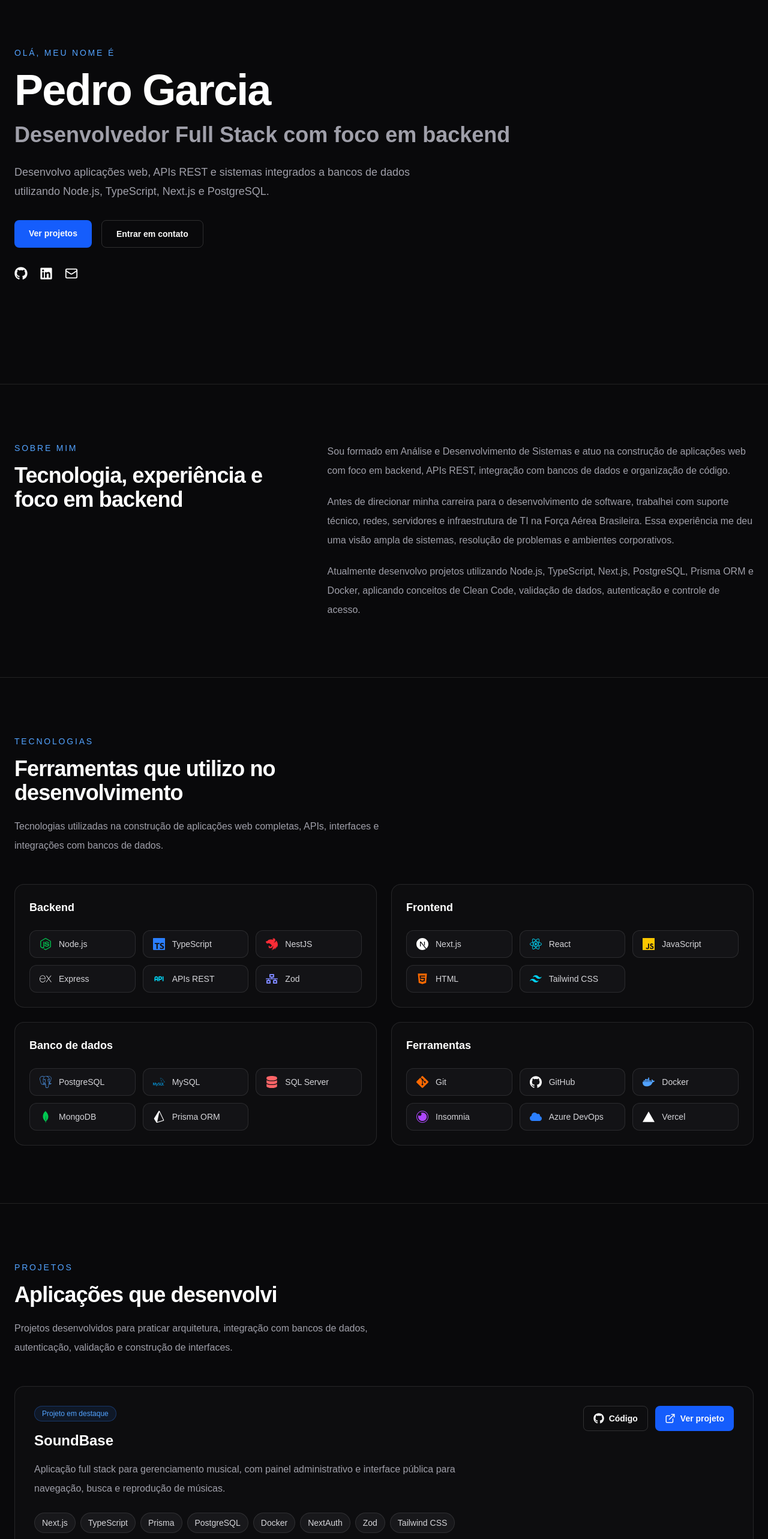
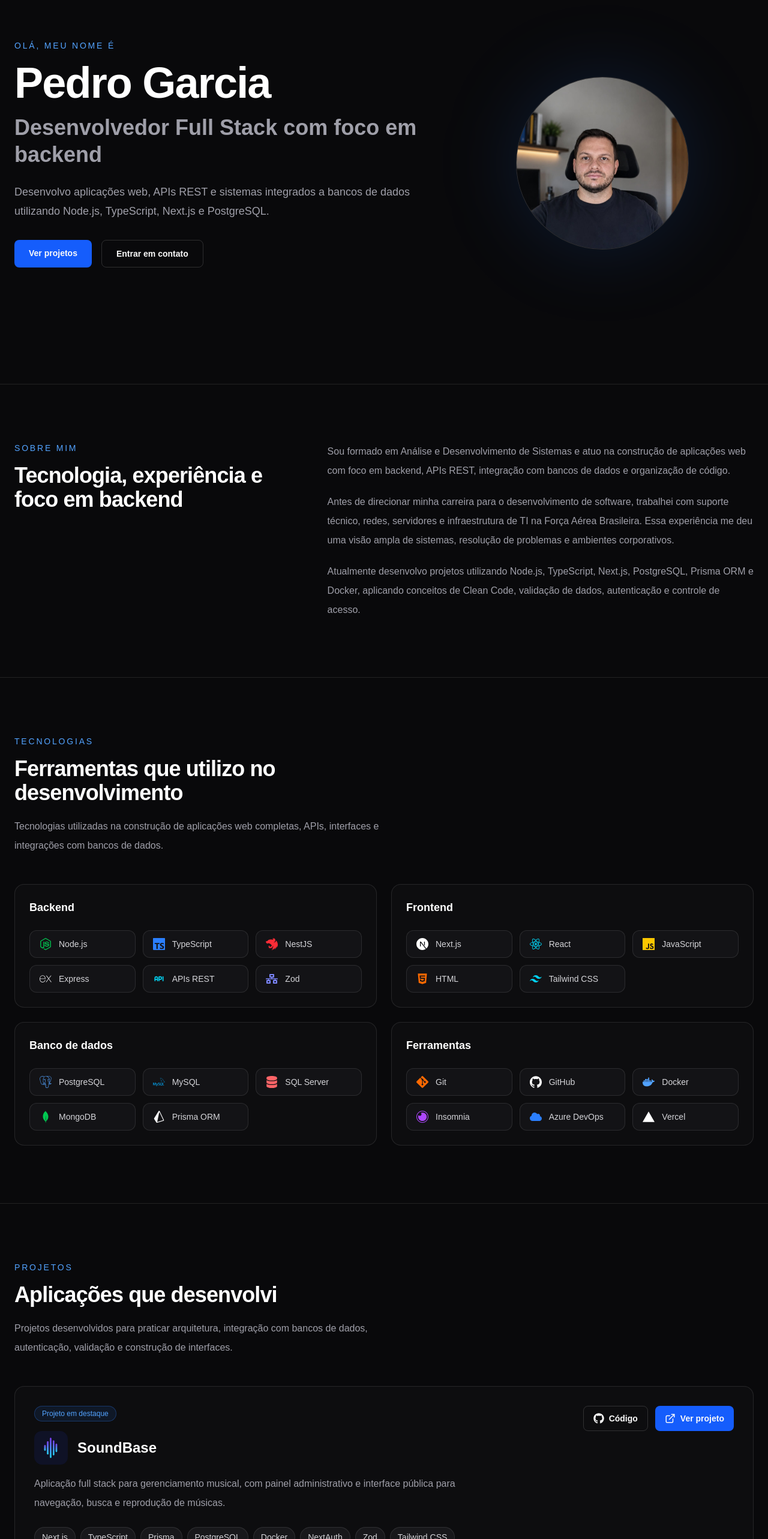
Before and after one commit to pedrogarciaphgs/portfolio-pedro, a Next.js app: page / in a window 1280 px wide. Shown: the part 160-2726 px from the top of the page at 60% size. Built offline with nearby package versions, Linux system fonts and the light colour scheme.

Commit message:
feat: complete initial portfolio layout

```diff
--- a/src/app/page.tsx
+++ b/src/app/page.tsx
@@ -1,10 +1,11 @@
-import { Mail } from "lucide-react";
-import { FaGithub, FaLinkedin } from "react-icons/fa";
 import { About } from "@/components/sections/About";
 import { Header } from "@/components/layout/Header";
 import { Technologies } from "@/components/sections/Technologies";
 import { Projects } from "@/components/sections/Projects";
 import { Experience } from "@/components/sections/Experience";
+import { Contact } from "@/components/sections/Contact";
+import { Footer } from "@/components/layout/Footer";
+import Image from "next/image";
 
 export default function Home() {
   return (
@@ -12,7 +13,7 @@ export default function Home() {
       <Header />
 
       <main id="inicio" className="min-h-screen pt-16">
-        <section className="mx-auto flex min-h-[calc(100vh-4rem)] max-w-7xl items-center px-6 py-20">
+        <section className="mx-auto grid min-h-[calc(100vh-4rem)] max-w-7xl items-center gap-12 px-6 py-20 lg:grid-cols-[1.15fr_0.85fr]">
           <div className="max-w-4xl">
             <p className="mb-4 text-sm font-medium uppercase tracking-[0.2em] text-blue-400">
               Olá, meu nome é
@@ -49,33 +50,22 @@ export default function Home() {
             </div>
 
             <div className="mt-8 flex items-center gap-5">
-              <a
-                href="https://github.com/pedrogarciaphgs"
-                target="_blank"
-                rel="noopener noreferrer"
-                aria-label="GitHub de Pedro Garcia"
-                className="text-zinc-400 transition hover:text-white"
-              >
-                <FaGithub size={22} />
-              </a>
+              {/* seus ícones */}
+            </div>
+          </div>
 
-              <a
-                href="https://www.linkedin.com/in/pedrogarciaphgs/"
-                target="_blank"
-                rel="noopener noreferrer"
-                aria-label="LinkedIn de Pedro Garcia"
-                className="text-zinc-400 transition hover:text-white"
-              >
-                <FaLinkedin size={22} />
-              </a>
+          <div className="relative mx-auto flex w-full justify-center">
+            <div className="absolute h-72 w-72 rounded-full bg-blue-500/15 blur-3xl" />
 
-              <a
-                href="mailto:pedrogarciaphg@outlook.com"
-                aria-label="Enviar e-mail para Pedro Garcia"
-                className="text-zinc-400 transition hover:text-white"
-              >
-                <Mail size={22} />
-              </a>
+            <div className="relative h-64 w-64 overflow-hidden rounded-full border border-white/10 bg-zinc-900 md:h-72 md:w-72">
+              <Image
+                src="/images/pedro-profile.png"
+                alt="Pedro Garcia"
+                width={500}
+                height={500}
+                priority
+                className="h-full w-full object-cover"
+              />
             </div>
           </div>
         </section>
@@ -83,7 +73,9 @@ export default function Home() {
         <Technologies />
         <Projects />
         <Experience />
+        <Contact />
       </main>
+      <Footer />
     </>
   );
 }
--- /dev/null
+++ b/src/components/layout/Footer.tsx
@@ -0,0 +1,16 @@
+export function Footer() {
+  return (
+    <footer className="border-t border-white/10 py-8">
+      <div className="mx-auto flex max-w-7xl flex-col items-center justify-between gap-4 px-6 text-center text-sm text-zinc-500 sm:flex-row sm:text-left">
+        <p>
+          © {new Date().getFullYear()} Pedro Garcia. Todos os direitos
+          reservados.
+        </p>
+
+        <a href="#inicio" className="transition hover:text-white">
+          Voltar ao topo
+        </a>
+      </div>
+    </footer>
+  );
+}
--- a/src/components/layout/Header.tsx
+++ b/src/components/layout/Header.tsx
@@ -14,7 +14,7 @@ export function Header() {
           href="#inicio"
           className="text-lg font-bold tracking-tight text-white"
         >
-          Pedro<span className="text-blue-500">.</span>
+          Pedro Garcia <span className="text-blue-500"></span>
         </a>
 
         <nav className="hidden items-center gap-8 md:flex">
--- /dev/null
+++ b/src/components/sections/Contact.tsx
@@ -0,0 +1,55 @@
+import { Mail } from "lucide-react";
+import { FaGithub, FaLinkedin } from "react-icons/fa";
+
+export function Contact() {
+  return (
+    <section id="contato" className="border-t border-white/10 py-24">
+      <div className="mx-auto max-w-7xl px-6">
+        <div className="rounded-2xl border border-white/10 bg-white/2 px-6 py-12 text-center md:px-12">
+          <p className="text-sm font-medium uppercase tracking-[0.2em] text-blue-400">
+            Contato
+          </p>
+
+          <h2 className="mx-auto mt-4 max-w-3xl text-3xl font-bold tracking-tight text-white md:text-5xl">
+            Vamos construir algo juntos?
+          </h2>
+
+          <p className="mx-auto mt-6 max-w-2xl leading-8 text-zinc-400">
+            Estou aberto a oportunidades em desenvolvimento Full Stack,
+            especialmente em projetos com foco em backend, Node.js e TypeScript.
+          </p>
+
+          <div className="mt-8 flex flex-col justify-center gap-4 sm:flex-row">
+            <a
+              href="pedrogarciaphg@outlook.com"
+              className="inline-flex items-center justify-center gap-2 rounded-lg bg-blue-600 px-6 py-3 text-sm font-semibold text-white transition hover:bg-blue-500"
+            >
+              <Mail size={18} />
+              Enviar e-mail
+            </a>
+
+            <a
+              href="https://www.linkedin.com/in/pedrogarciaphgs/"
+              target="_blank"
+              rel="noopener noreferrer"
+              className="inline-flex items-center justify-center gap-2 rounded-lg border border-white/15 px-6 py-3 text-sm font-semibold text-white transition hover:bg-white/5"
+            >
+              <FaLinkedin size={18} />
+              LinkedIn
+            </a>
+
+            <a
+              href="https://github.com/pedrogarciaphgs"
+              target="_blank"
+              rel="noopener noreferrer"
+              className="inline-flex items-center justify-center gap-2 rounded-lg border border-white/15 px-6 py-3 text-sm font-semibold text-white transition hover:bg-white/5"
+            >
+              <FaGithub size={18} />
+              GitHub
+            </a>
+          </div>
+        </div>
+      </div>
+    </section>
+  );
+}
--- a/src/components/sections/Projects.tsx
+++ b/src/components/sections/Projects.tsx
@@ -1,6 +1,6 @@
 import { ExternalLink } from "lucide-react";
 import { FaGithub } from "react-icons/fa";
-
+import Image from "next/image";
 import { projects } from "@/data/projects";
 
 export function Projects() {
@@ -36,10 +36,19 @@ export function Projects() {
                     </span>
                   )}
 
-                  <h3 className="mt-4 text-2xl font-bold text-white">
-                    {project.title}
-                  </h3>
+                  <div className="mt-4 flex items-center gap-4">
+                    <Image
+                      src={project.logo}
+                      alt={`Logo do ${project.title}`}
+                      width={56}
+                      height={56}
+                      className="h-14 w-14 object-contain"
+                    />
 
+                    <h3 className="text-2xl font-bold text-white">
+                      {project.title}
+                    </h3>
+                  </div>
                   <p className="mt-4 leading-8 text-zinc-400">
                     {project.description}
                   </p>
--- a/src/data/projects.ts
+++ b/src/data/projects.ts
@@ -16,5 +16,6 @@ export const projects = [
     repository: "https://github.com/pedrogarciaphgs/soundbase",
     deploy: "https://soundbase-nine.vercel.app/",
     featured: true,
+    logo: "/images/soundbase-logo.png",
   },
 ];
```
Also changed, not shown: public/images/pedro-profile.png (added), public/images/soundbase-logo.png (added).
